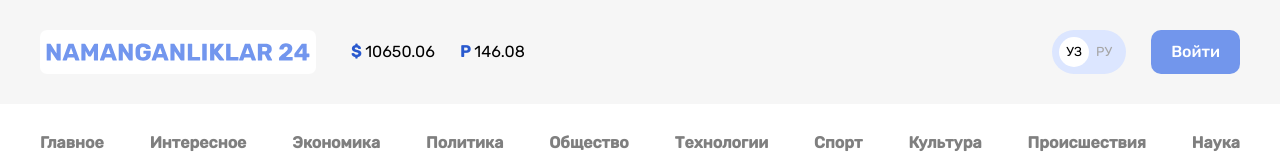
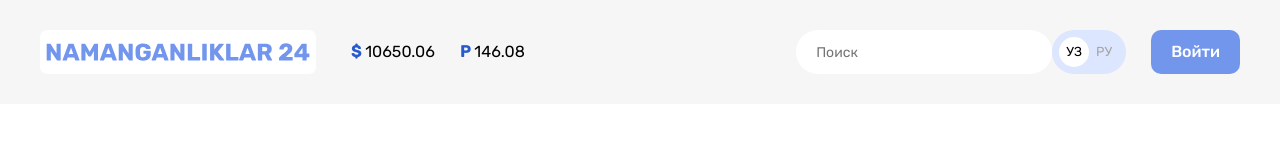
Before and after one commit to Sarvar-Dev/N24, a plain HTML site: page index.html in a window 1280 px wide. Shown: the top 160 px of the page. Drawn offline with Linux system fonts and the light colour scheme.

Commit message:
add seacrh form

```diff
--- a/css/style.css
+++ b/css/style.css
@@ -19,6 +19,10 @@ body{
 
 
 }
+*:focus{
+    outline: 2px dashed #7296ec;
+    outline-offset: 3px;
+}
 .container{
     width: 100%;
     max-width: 1240px;
@@ -37,7 +41,7 @@ body{
     padding-top: 30px;
     padding-bottom: 30px;
     background-color:#F6F6F6;
-    margin-bottom:30px;
+
 }
 .site-header-top-container {
     display: flex;
@@ -99,6 +103,17 @@ body{
 .lang-toggle-link-active{
     background-color: #fff;
     color:#000;
+}
+/* Global-Search-Form */
+.global-search-form-input{
+    padding-top: 15px;
+    padding-bottom: 13px;
+    padding-right: 40px;
+    padding-left: 20px;
+    border:0;
+    border-radius:60px;
+    font-size: 14px;
+    line-height: none;
 }
 /* /* BUTTON */
 .button {
--- a/index.html
+++ b/index.html
@@ -21,7 +21,7 @@
             <div class="site-header-top-container container">
                 <!-- LOGO -->
                 <a class="namanganlik-img" href="index.html">
-                   <img  src="img/logo.svg" alt="logo" width="264" height="28"></a>
+                    <img  src="img/logo.svg" alt="logo" width="264" height="28"></a>
                     <!-- CURRENCY RATES -->
                     <ul class="currency-rates">
                         <li class="currency-rates-item">
@@ -35,7 +35,9 @@
                     </ul>
 
                     <!-- GLOBAL SEARCH FORM -->
-
+                    <form class="global-search-from"  action="https://echo.htmlacademy.ru" method="GET">
+                        <input class="global-search-form-input" type="search" name="search"  placeholder="Поиск" aria-label="Поиск">
+                    </form>
                     <!-- LANG TOGGLE -->
                     <div class="lang-toggle">
                         <a class="lang-toggle-link lang-toggle-link-active" href="index.html">УЗ</a>
@@ -46,6 +48,8 @@
 
                 </div>
             </div>
+
+            </header>
             <div class="container">
                 <ul class="site-header-bottom ">
                     <li class="site-navbar-item"><a href="#"><strong>Главное</strong></a></li>
@@ -63,7 +67,6 @@
                 <img src="img/optimize 1.png" alt="">
                 </div>
 
-        </header>
         <!-- MAIN CONTENT -->
             <main>
         <div class="container">
```
